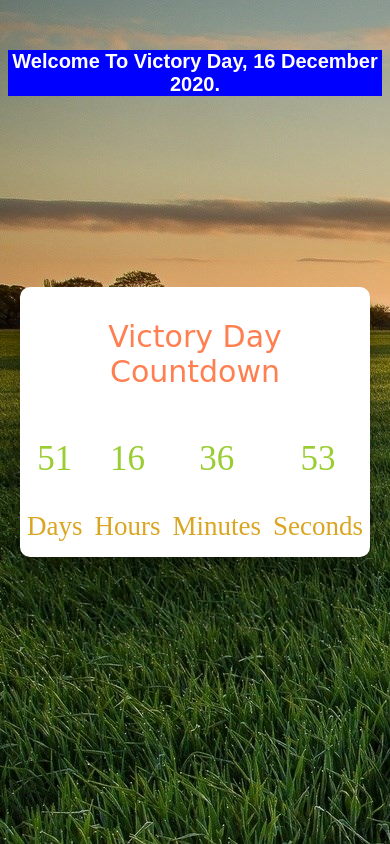
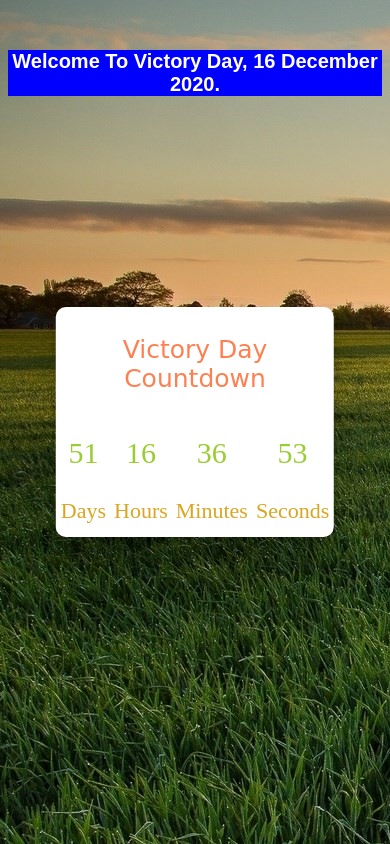
Before and after one commit to Sirazul18/Count-down, a plain HTML site: page index.html in a window 390 px wide. Drawn offline with Linux system fonts and the light colour scheme.

Commit message:
This is meaningful

```diff
--- a/style.css
+++ b/style.css
@@ -84,3 +84,48 @@ h1{
         padding: 0 5px;
     }
 }
+
+@media(max-width:800px){
+    #head{
+        font-size: 20px;
+        background-color: none;
+    }
+    .countdownContainer{
+        width: 220px;
+        height: 270px;
+    }
+    #name{
+        font-size: 30px;
+    }
+    .info{
+        font-size: 35px;
+    }
+    .description{
+        font-size: 27px;
+    }
+    .description td{
+        padding: 0 5px;
+    }
+}
+@media(max-width:500px){
+    #head{
+        font-size: 20px;
+        background-color: none;
+    }
+    .countdownContainer{
+        width: 180px;
+        height: 230px;
+    }
+    #name{
+        font-size: 25px;
+    }
+    .info{
+        font-size: 30px;
+    }
+    .description{
+        font-size: 22px;
+    }
+    .description td{
+        padding: 0 3px;
+    }
+}
```
Also changed, not shown: bangladesh-3673378_960_720.jpg (deleted), download.jfif (deleted), images (1).jfif (deleted), images.jfif (deleted).
